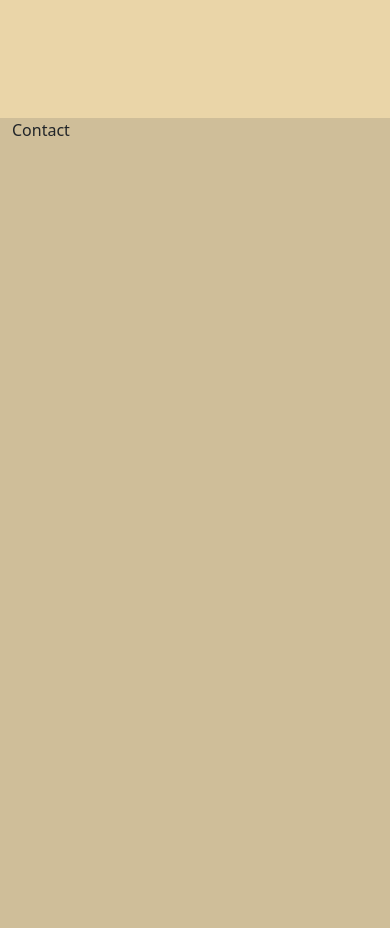
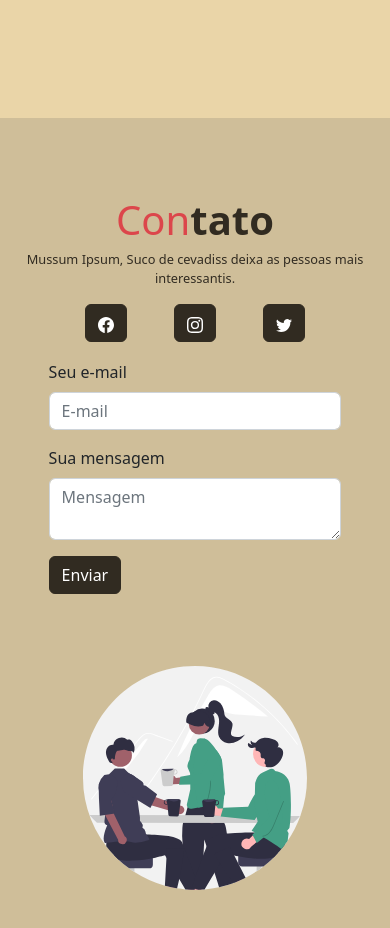
Before and after one commit to LoloLouise/Projeto-banco, a React (Create React App) app: page / in a window 390 px wide. Shown: the part 2414-3342 px from the top of the page. Built offline with nearby package versions, Linux system fonts and the light colour scheme.

Commit message:
added the contact page

```diff
--- a/package.json
+++ b/package.json
@@ -9,6 +9,7 @@
     "react": "^18.2.0",
     "react-bootstrap": "^2.5.0",
     "react-dom": "^18.2.0",
+    "react-icons": "^4.4.0",
     "react-scripts": "5.0.1",
     "sass": "^1.54.8",
     "web-vitals": "^2.1.0"
--- a/src/pages/Contact/index.jsx
+++ b/src/pages/Contact/index.jsx
@@ -1,5 +1,58 @@
+import Button from 'react-bootstrap/Button';
+import Form from 'react-bootstrap/Form';
+import PartnersImage from '../../assets/images/conversation.svg';
+import { BsFacebook, BsInstagram, BsTwitter } from 'react-icons/bs';
+import './styles.scss';
+
 const Contact = () => {
-  return <div>Contact</div>;
+  return (
+    <div className='contactWrapper'>
+      <div className='contactLeftContainer'>
+        <div className='contactTitleContainer'>
+          <div className='contactTitle'>
+            <span>Con</span>
+            <strong>tato</strong>
+          </div>
+          <p>
+            Mussum Ipsum, Suco de cevadiss deixa as pessoas mais interessantis.
+          </p>
+        </div>
+        <div className='iconsContainer'>
+          <Button variant='secondary'>
+            <BsFacebook />
+          </Button>
+
+          <Button variant='secondary'>
+            <BsInstagram />
+          </Button>
+
+          <Button variant='secondary'>
+            <BsTwitter />
+          </Button>
+        </div>
+
+        <Form className='contactForm'>
+          <Form.Group className='mb-3'>
+            <Form.Label>Seu e-mail</Form.Label>
+            <Form.Control type='email' placeholder='E-mail' />
+          </Form.Group>
+
+          <Form.Group className='mb-3'>
+            <Form.Label>Sua mensagem</Form.Label>
+            <Form.Control as='textarea' placeholder='Mensagem' />
+          </Form.Group>
+          <Button variant='secondary' type='submit'>
+            Enviar
+          </Button>
+        </Form>
+      </div>
+      <div className='contactRightContainer'>
+        <div className='contactImage'>
+          <img src={PartnersImage} alt='' />
+        </div>
+      </div>
+    </div>
+  );
 };
 
 export default Contact;
--- a/src/pages/Contact/styles.scss
+++ b/src/pages/Contact/styles.scss
@@ -0,0 +1,86 @@
+@import '../../theme/variables.scss';
+
+.contactWrapper {
+  display: flex;
+  height: 100%;
+  width: 100%;
+}
+
+.contactLeftContainer {
+  width: 50%;
+  display: flex;
+  flex-direction: column;
+  justify-content: center;
+  align-items: center;
+}
+
+.iconsContainer {
+  width: 30%;
+  display: flex;
+  justify-content: space-between;
+  margin-bottom: 3em;
+}
+
+.contactTitleContainer {
+  text-align: center;
+}
+.contactTitle > span {
+  color: $red;
+}
+
+.contactTitle > strong {
+  color: $secondary;
+}
+
+.contactTitle {
+  font-size: 2.5em;
+}
+
+.contactTitleContainer > p {
+  color: $secondary;
+  font-size: 0.8em;
+}
+
+.contactRightContainer {
+  width: 50%;
+  display: flex;
+  align-items: center;
+  justify-content: center;
+}
+
+.contactImage > img {
+  width: 20em;
+}
+.contactForm {
+  width: 80%;
+}
+
+@media (max-width: 768px) {
+  .contactWrapper {
+    flex-direction: column;
+    justify-content: space-evenly;
+    align-items: center;
+  }
+  .contactTitleContainer {
+    text-align: center;
+  }
+
+  .contactTitleContainer > p {
+    width: unset;
+  }
+
+  .contactImage > img {
+    width: 14em;
+  }
+
+  .contactLeftContainer {
+    width: 100%;
+  }
+
+  .iconsContainer {
+    width: 60%;
+    display: flex;
+    justify-content: space-between;
+    margin-bottom: 1.1em;
+  }
+}
```
Also changed, not shown: 1 other file (tests, documents, lock files or other folders).
